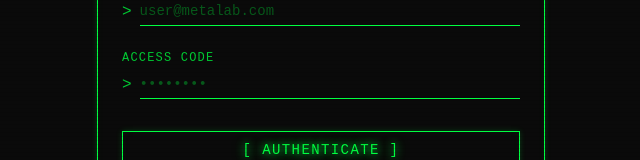
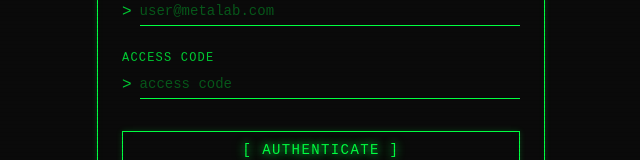
Before and after one commit to connkat/mm-speed-walker, a Next.js app: page /login in a window 1280 px wide. Shown: the part 399-559 px from the top of the page, without its empty margins (319-959 px from the left). Built offline with nearby package versions, Linux system fonts and the light colour scheme.

Commit message:
access code

```diff
--- a/app/login/login-form.tsx
+++ b/app/login/login-form.tsx
@@ -34,9 +34,9 @@ export function LoginForm() {
           <input
             id="code"
             name="code"
-            type="password"
+            type="text"
             required
-            placeholder="••••••••"
+            placeholder="access code"
             className="terminal-input flex-1 py-1 text-sm"
           />
         </div>
```
